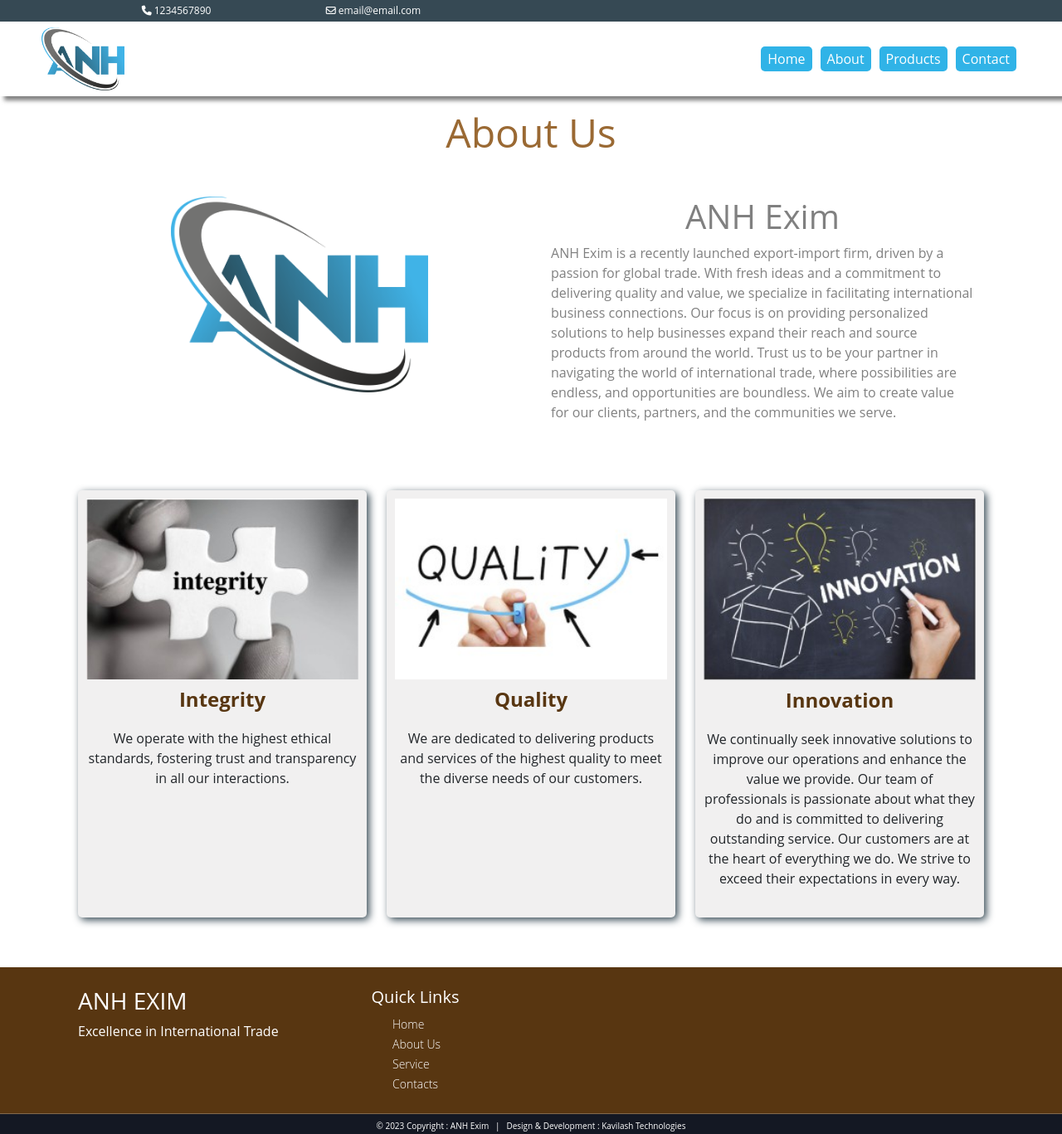
After one commit to kavilashTech/asiya, a PHP site: page /about.php in a window 1280 px wide. The commit adds this page. Shown: the whole page at 83% size. Run offline with PHP 8.4, Linux system fonts and the light colour scheme.

Commit message:
added about page

```diff
--- /dev/null
+++ b/about.php
@@ -0,0 +1,80 @@
+<?php include 'includes/header.php'; ?>
+
+<style>
+
+</style>
+
+<div class="container">
+    <h2 class="text-center mb-5 mt-4" style="font-size:36pt">About Us</h2>
+    <section>
+        <div class="container">
+            <div class="row no-gutters block-content">
+                <div class="col-xs-6 col-sm-6 col-md-6 col-lg-6 col-xl-6 text-center">
+                    <!--img-->
+                    <img src="assets/images/logos/anh_logo1.png" alt="demo-img" class="img-about img-fluid">
+                </div>
+                <div class="col-xs-6 col-sm-6 col-md-6 col-lg-6 col-xl-6">
+                    <!--text-->
+                    <div class="jumbotron jumbotron-fluid text-about">
+                        <div class="container">
+                            <h1 class="text-center">ANH Exim</h1>
+                            <p>ANH Exim is a recently launched export-import firm, driven by a passion for global trade. With fresh ideas and a commitment to delivering quality and value, we specialize in facilitating international business connections. Our focus is on providing personalized solutions to help businesses expand their reach and source products from around the world. Trust us to be your partner in navigating the world of international trade, where possibilities are endless, and opportunities are boundless. We aim to create value for our clients, partners, and the communities we serve.</p>
+                        </div>
+                    </div>
+                </div>
+            </div>
+        </div>
+    </section>
+
+    <!-- Icons Section-->
+
+    <section id="icon-section">
+        <div class="icon-block">
+            <div class="container">
+                <div class="row">
+                    <div class="col-lg-4 col-md-4 col-sm-4 col-xs-12">
+                        <div class="box-part-about text-center">
+                            <!-- <i class="fa-icon fa-solid fa-trophy fa-5x"></i> -->
+                            <!-- <i class="bi-icon bi bi-trophy"></i> -->
+                            <!-- <div class="title"> -->
+                            <img src="assets/images/integrity.jpg" style="width:100%" alt="">
+                            <h3>Integrity</h3>
+                            <!-- </div> -->
+                            <div class="box-text">
+                                <p>We operate with the highest ethical standards, fostering trust and transparency in all our interactions.</p>
+                            </div>
+                        </div>
+                    </div>
+
+                    <div class="col-lg-4 col-md-4 col-sm-4 col-xs-12">
+                        <div class="box-part-about text-center">
+                            <!-- <i class="bi-icon bi bi-award"></i>
+                            <div class="title"> -->
+                            <img src="assets/images/quality.jpg" style="width:100%" alt="">
+                            <h3>Quality</h3>
+                            <!-- </div> -->
+                            <div class="box-text">
+                                <p>We are dedicated to delivering products and services of the highest quality to meet the diverse needs of our customers.</p>
+                            </div>
+                        </div>
+                    </div>
+
+                    <div class="col-lg-4 col-md-4 col-sm-4 col-xs-12">
+                        <div class="box-part-about text-center">
+                            <!-- <i class="bi-icon bi bi-clock"></i>
+                            <div class="title"> -->
+                            <img src="assets/images/innovation.jpg" style="width:100%" alt="">
+                            <h3>Innovation</h3>
+                            <!-- </div> -->
+                            <div class="box-text">
+                                <p>We continually seek innovative solutions to improve our operations and enhance the value we provide. Our team of professionals is passionate about what they do and is committed to delivering outstanding service. Our customers are at the heart of everything we do. We strive to exceed their expectations in every way.</p>
+                            </div>
+                        </div>
+                    </div>
+                </div>
+            </div>
+        </div>
+    </section>
+
+</div>
+<?php include 'includes/footer.php'; ?>
--- a/assets/css/style.css
+++ b/assets/css/style.css
@@ -92,6 +92,27 @@ h2 {
     margin: 30px 0px;
     box-shadow: #364954 3px 3px 10px;
 }
+.box-part-about {
+    height:515px;
+    background-color: #f1f0f0;
+    border-radius: 5px;
+    padding: 10px 10px;
+    margin: 30px 0px;
+    box-shadow: #364954 3px 3px 10px;
+}
+
+.box-part-about img {
+    width:100%;
+ }
+.box-part-about h3 {
+    font-size:1.5rem;
+    font-weight: bold;
+
+    color:var(--dark-brown);
+    margin-top: 10px;
+
+
+ }
 
 .box-text {
     margin: 20px 0px;
@@ -371,6 +392,28 @@ text-align: left;
     margin-bottom: 30px;
 }
 
+
+/* About page */
+
+.text-about {
+    height: 312px;
+    color: grey;
+
+}
+
+.block-content {
+    margin-bottom: 12px;
+}
+
+.img-about {
+    width: 58%;
+    text-align: center;
+}
+
+.about-block {
+    text-align: center;
+}
+
 /* Media queries */
 @media(max-width: 576px) {
     .hero p {
```
Also changed, not shown: assets/images/innovation.jpg (added), assets/images/integrity.jpg (added), assets/images/quality.jpg (added).
